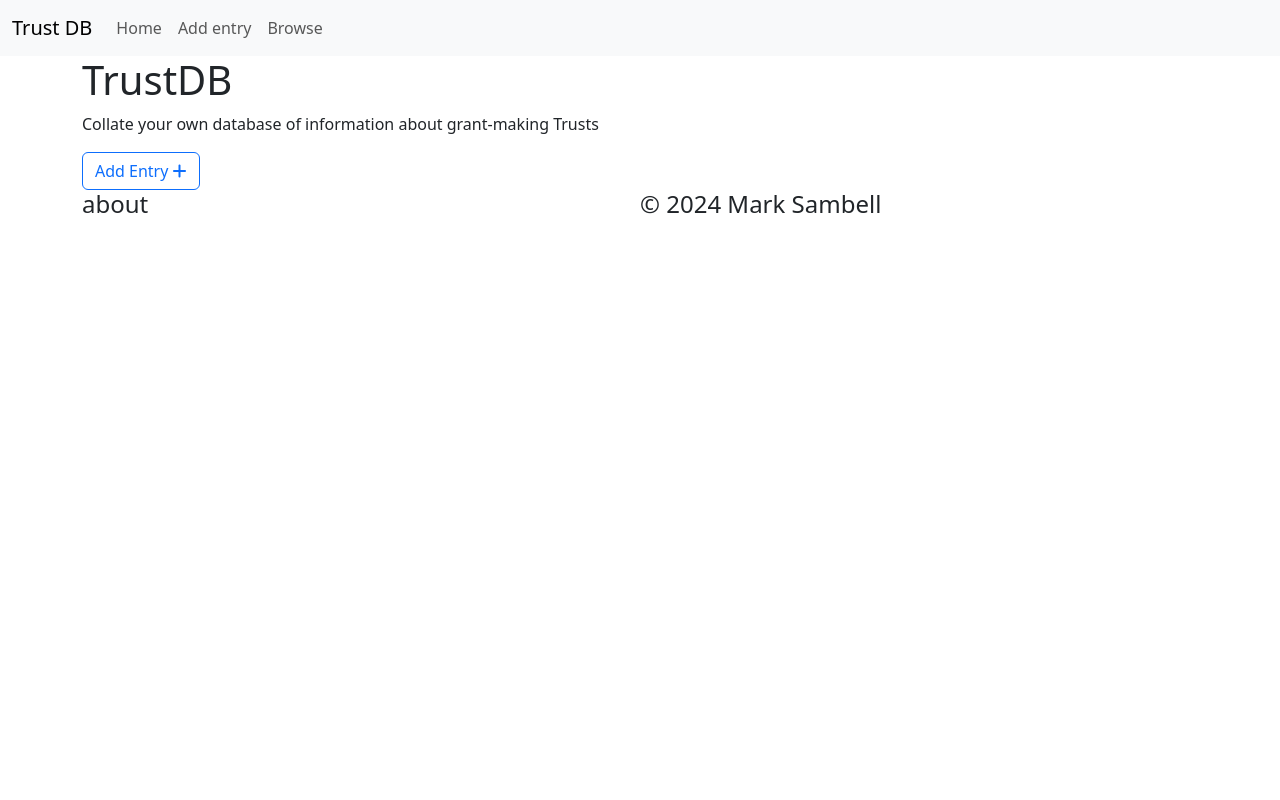
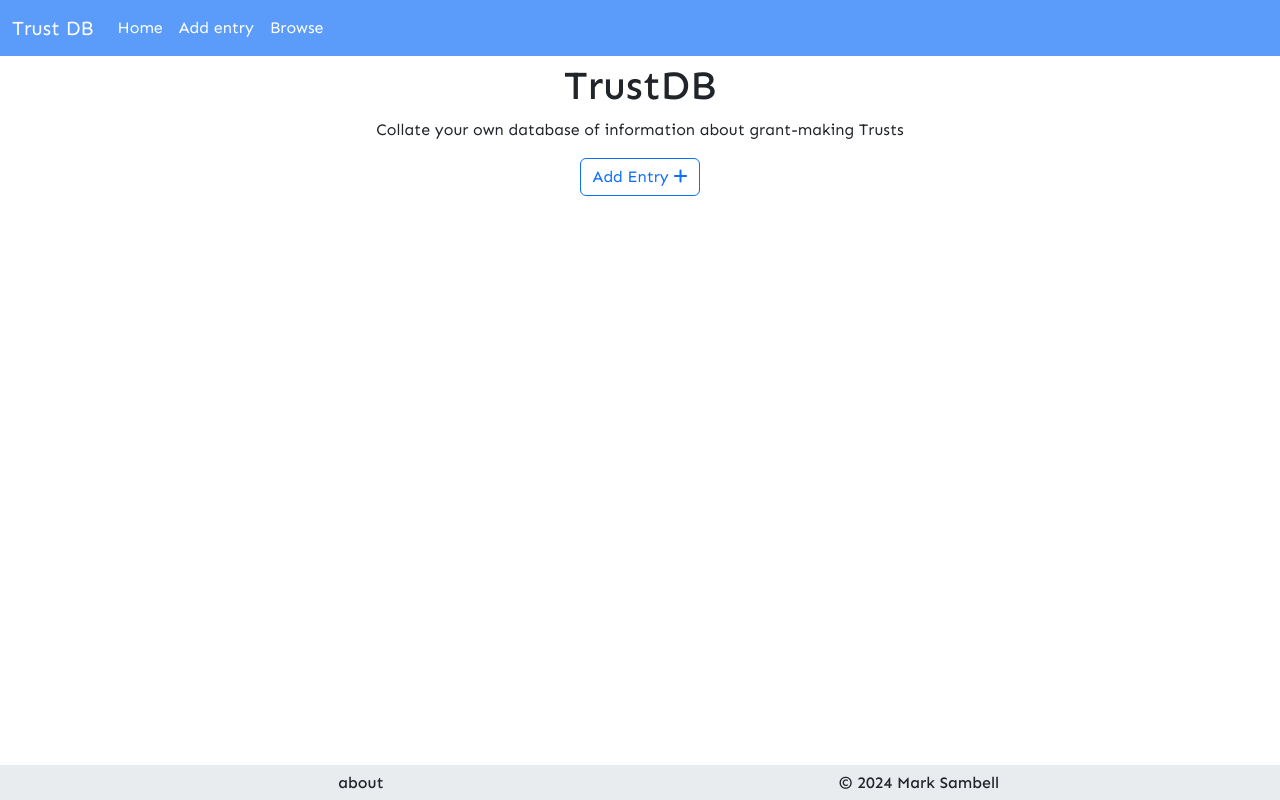
Before and after one commit to mksambell/trust-database, a Flask app: page / in a window 1280 px wide. Run offline with Flask 3, Linux system fonts and the light colour scheme; data that the repository does not hold is empty.

Commit message:
change body font, style base elements, fix modal bug

```diff
--- a/trustdatabase/static/css/style.css
+++ b/trustdatabase/static/css/style.css
@@ -1,3 +1,42 @@
+body {
+    /* to stop footer overlapping content */
+    padding-bottom: 66px;
+
+    font-family: "Sen", sans-serif
+}
+
+/* --- Navbar --- */
+
+.navbar {
+    background-color: #5B9CFB;
+}
+
+.navbar a {
+    color: white;
+}
+
+/* --- Main container --- */
+
+.main {
+    padding-top: 6px;
+}
+
+.center {
+    text-align: center;
+}
+
 #accordian_name {
     padding-left: 2rem;
 }
+
+/* --- Footer --- */
+
+h4 {
+    font-size: 1rem;
+    padding-top: 0.5rem;
+    text-align: center;
+}
+
+.modal-backdrop {
+    z-index: 99;
+  }
--- a/trustdatabase/templates/add_entry.html
+++ b/trustdatabase/templates/add_entry.html
@@ -5,7 +5,7 @@
     <h1>Add Entry</h1>
     <p>Complete the form to add a new entry to the database</p>
     <p><strong>If the trust's region is not selectable, you need to add this first in the Browse page</strong></p>
-    <p>Information about registered charities and trusts can be found on the <a href="https://register-of-charities.charitycommission.gov.uk/en/charity-search" target="_blank">Charity Commission</a> website</p>
+    <p>Information about registered charities and trusts is publicly available on the <a href="https://register-of-charities.charitycommission.gov.uk/en/charity-search" target="_blank">Charity Commission</a> website</p>
 </div>
 
 <div class="row">
--- a/trustdatabase/templates/base.html
+++ b/trustdatabase/templates/base.html
@@ -12,6 +12,11 @@
     <link href="https://cdn.jsdelivr.net/npm/bootstrap@5.3.3/dist/css/bootstrap.min.css" rel="stylesheet"
         integrity="sha384-QWTKZyjpPEjISv5WaRU9OFeRpok6YctnYmDr5pNlyT2bRjXh0JMhjY6hW+ALEwIH" crossorigin="anonymous">
 
+    <!-- Google Font -->
+    <link rel="preconnect" href="https://fonts.googleapis.com">
+    <link rel="preconnect" href="https://fonts.gstatic.com" crossorigin>
+    <link href="https://fonts.googleapis.com/css2?family=Sen:wght@400..800&display=swap" rel="stylesheet">
+
     <!-- Font Awesome CDN -->
     <link rel="stylesheet" href="https://cdnjs.cloudflare.com/ajax/libs/font-awesome/6.7.1/css/all.min.css">
 
@@ -23,7 +28,7 @@
 
     <header>
         <!-- navbar -->
-        <nav class="navbar navbar-expand-lg bg-body-tertiary">
+        <nav class="navbar navbar-expand-lg bg-body-primary">
             <div class="container-fluid">
                 <a class="navbar-brand" href="{{ url_for('home') }}">Trust DB</a>
                 <button class="navbar-toggler" type="button" data-bs-toggle="collapse"
@@ -50,20 +55,20 @@
     </header>
 
 
-    <main class="container">
+    <main class="container main">
         {% block content %}
         {% endblock %}
     </main>
 
     <!-- footer -->
-    <footer>
+    <footer class="fixed-bottom bg-body-secondary">
         <div class="container">
             <div class="row g-0">
-                <div class="col-sm">
-                    <h4 id="about-link" data-bs-toggle="modal" data-bs-target="#about">about</h4>
+                <div class="col-sm-6">
+                    <h4 data-bs-toggle="modal" data-bs-target="#about">about</h4>
                 </div>
 
-                <div class="modal fade" id="about" tabindex="-1" aria-labelledby="aboutModal" aria-hidden="true">
+                <div class="modal" id="about" tabindex="-1" aria-labelledby="aboutModal" aria-hidden="true">
                     <div class="modal-dialog">
                         <div class="modal-content">
                             <div class="modal-header">
@@ -90,8 +95,8 @@
                         </div>
                     </div>
                 </div>
-                <div class="col-sm">
-                    <h4 id="copyright">&#169; 2024 Mark Sambell</h4>
+                <div class="col-sm-6 center">
+                    <h4>&#169; 2024 Mark Sambell</h4>
                 </div>
             </div>
         </div>
--- a/trustdatabase/templates/home.html
+++ b/trustdatabase/templates/home.html
@@ -2,15 +2,16 @@
 {% block content %}
 
 <div>
-    <h1>TrustDB</h1>
-    <p>Collate your own database of information about grant-making Trusts</p>
+    <h1 class="center">TrustDB</h1>
+    <p class="center">Collate your own database of information about grant-making Trusts</p>
 </div>
 <div class="row">
-    <div class="col">
+    <div class="col center">
         <a href="{{ url_for('add_entry')}}" class="btn btn-outline-primary">Add Entry <i
                 class="fa-solid fa-plus"></i></a>
     </div>
 </div>
+<br>
 
 <div class="row">
     <div class="col sm-12 m-10 l-8">
```
